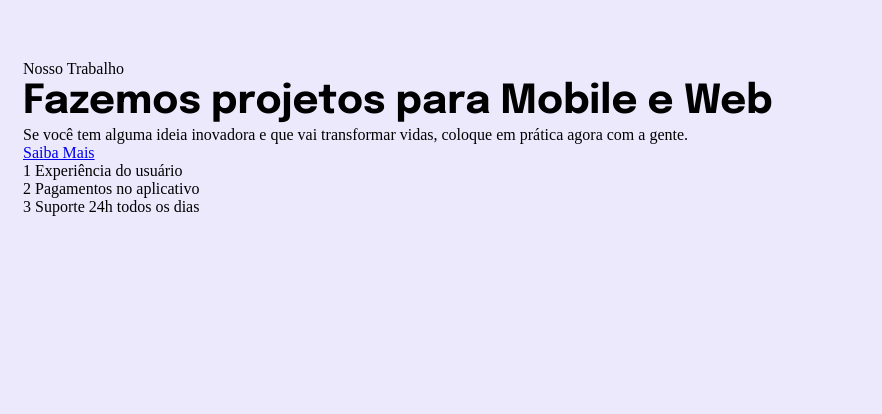
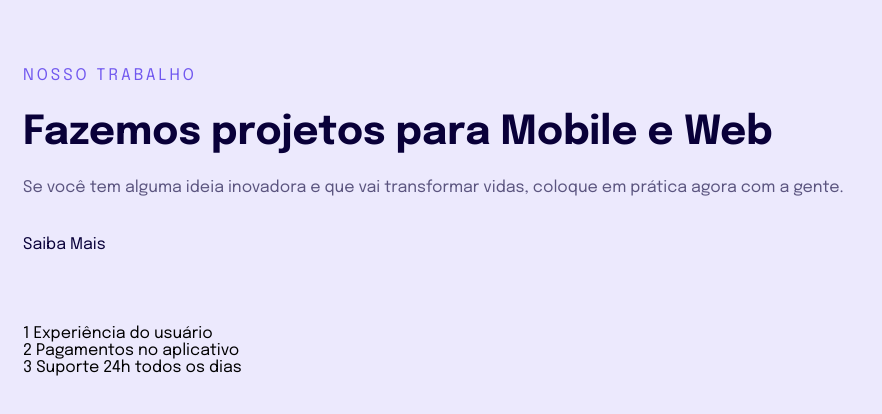
Before and after one commit to Ciro-TI-System/Responsive-Text, a plain HTML site: page index.html in a window 1280 px wide. Shown: the whole page, without its empty margins (0-882 px from the left). Drawn offline with Linux system fonts and the light colour scheme.

Commit message:
Applying text adjustments

```diff
--- a/style.css
+++ b/style.css
@@ -13,15 +13,41 @@
 body {
   background: #ece9fd;
   padding: 6rem 2.3rem 6.6rem;
+  font-family: "Epilogue", sans-serif;
   font-size: 1.6rem;
+}
+
+main p:first-child {
+  color: #7158ef;
+  letter-spacing: 0.3rem;
+  text-transform: uppercase;
+  line-height: 3.2rem;
+  margin-bottom: 1.7rem;
+}
+
+h1 {
+  font-size: 4rem;
+  line-height: 4.8rem;
+  color: #090039;
+  margin-bottom: 1.5rem;
+}
+
+h1 + p {
+  line-height: 32px;
+  color: rgba(10, 0, 57, 0.64);
+  margin-bottom: 3.2rem;
+}
+
+a {
+  text-decoration: none;
+  color: #090039;
+}
+
+a:hover {
+  color: #432fb4;
 }
 
 ul {
   list-style: none;
+  margin-top: 7.2rem;
 }
-
-h1 {
-  font-family: "Epilogue", sans-serif;
-  font-size: 4rem;
-  line-height: 4.8rem;
-}
```
Also changed, not shown: .github/Desktop.jpg (added), .github/Mobile.jpg (added), 1 other file.
